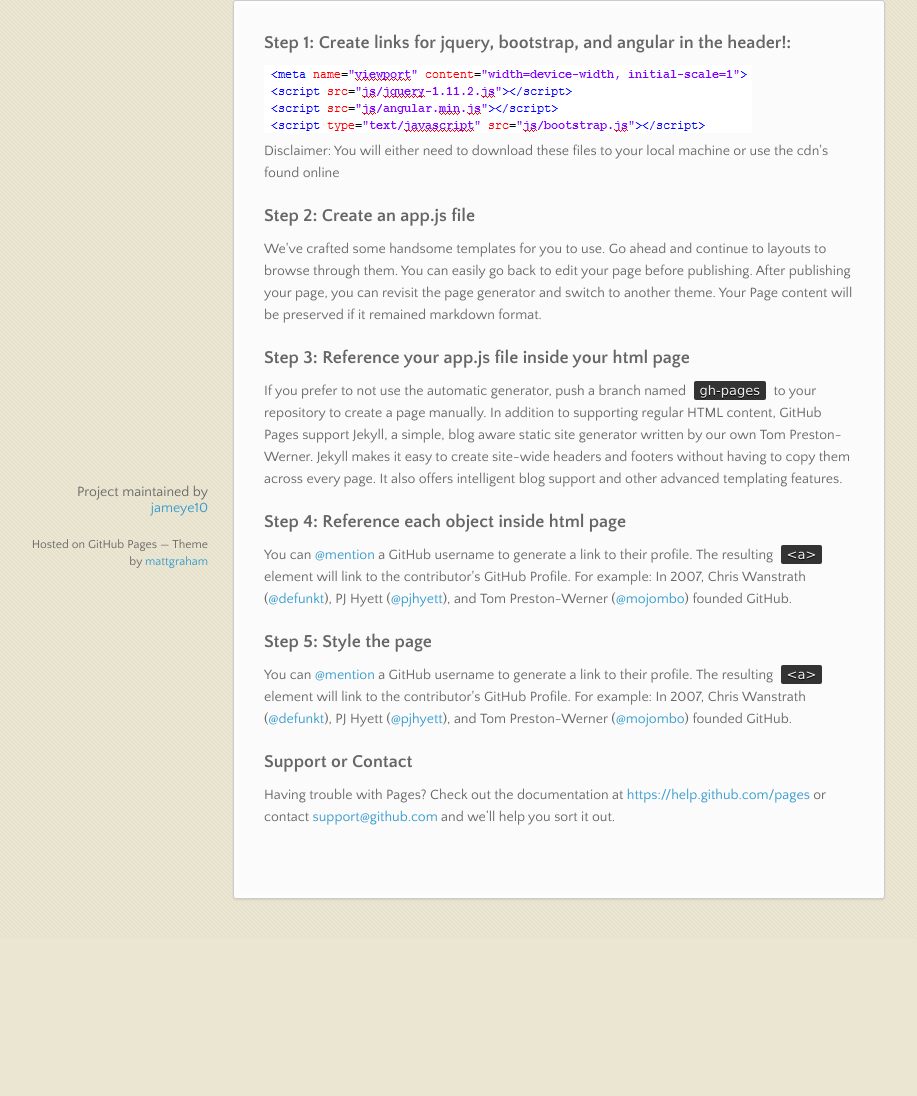
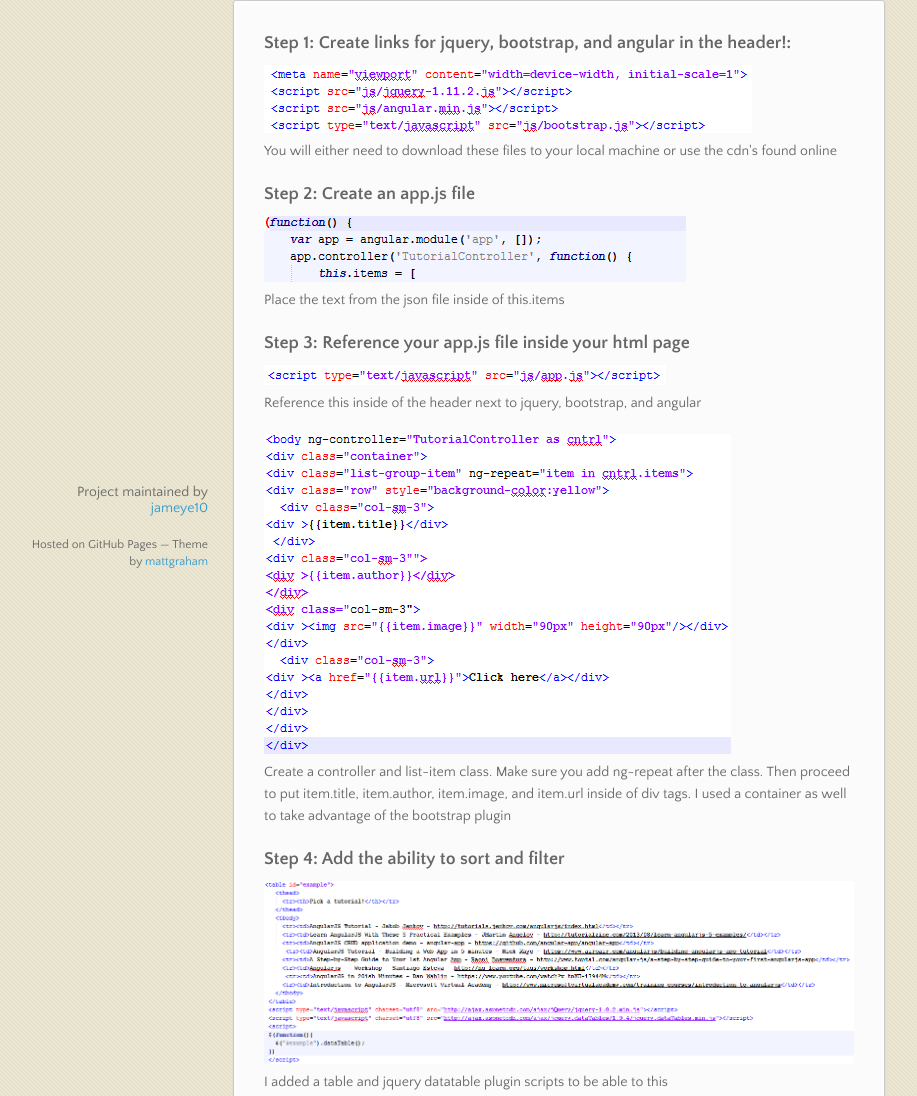
Before and after one commit to jameye10/homework6, a plain HTML site: page index.html in a window 1280 px wide. Shown: the part 190-1286 px from the top of the page, without its empty margins (82-999 px from the left). Before the commit the page ends 1129 px from the top, so only its background shows below. Drawn offline with nearby package versions, Linux system fonts and the light colour scheme.

Commit message:
updated files again

```diff
--- a/index.html
+++ b/index.html
@@ -44,27 +44,37 @@
 
 <img src="step1.png" alt="Step 1 Picture">
 
-<p>Disclaimer: You will either need to download these files to your local machine or use the cdn's found online</p>
+<p>You will either need to download these files to your local machine or use the cdn's found online</p>
 
 <h3>
 <a id="designer-templates" class="anchor" href="#designer-templates" aria-hidden="true"><span class="octicon octicon-link"></span></a>Step 2: Create an app.js file</h3>
 
-<p>We've crafted some handsome templates for you to use. Go ahead and continue to layouts to browse through them. You can easily go back to edit your page before publishing. After publishing your page, you can revisit the page generator and switch to another theme. Your Page content will be preserved if it remained markdown format.</p>
+<img src="step2.png" alt="Step 2 Picture">
+
+<p>Place the text from the json file inside of this.items</p>
 
 <h3>
 <a id="rather-drive-stick" class="anchor" href="#rather-drive-stick" aria-hidden="true"><span class="octicon octicon-link"></span></a>Step 3: Reference your app.js file inside your html page</h3>
 
-<p>If you prefer to not use the automatic generator, push a branch named <code>gh-pages</code> to your repository to create a page manually. In addition to supporting regular HTML content, GitHub Pages support Jekyll, a simple, blog aware static site generator written by our own Tom Preston-Werner. Jekyll makes it easy to create site-wide headers and footers without having to copy them across every page. It also offers intelligent blog support and other advanced templating features.</p>
+<img src="step3.png" alt="Step 3 Picture">
+
+<p>Reference this inside of the header next to jquery, bootstrap, and angular</p>
+
+<img src="step3a.png" alt="Step 3a Picture">
+
+<p>Create a controller and list-item class. Make sure you add ng-repeat after the class. Then proceed to put item.title, item.author, item.image, and item.url inside of div tags. I used a container as well to take advantage of the bootstrap plugin</p>
 
 <h3>
-<a id="authors-and-contributors" class="anchor" href="#authors-and-contributors" aria-hidden="true"><span class="octicon octicon-link"></span></a>Step 4: Reference each object inside html page</h3>
+<a id="authors-and-contributors" class="anchor" href="#authors-and-contributors" aria-hidden="true"><span class="octicon octicon-link"></span></a>Step 4: Add the ability to sort and filter</h3>
 
-<p>You can <a href="https://github.com/blog/821" class="user-mention">@mention</a> a GitHub username to generate a link to their profile. The resulting <code>&lt;a&gt;</code> element will link to the contributor's GitHub Profile. For example: In 2007, Chris Wanstrath (<a href="https://github.com/defunkt" class="user-mention">@defunkt</a>), PJ Hyett (<a href="https://github.com/pjhyett" class="user-mention">@pjhyett</a>), and Tom Preston-Werner (<a href="https://github.com/mojombo" class="user-mention">@mojombo</a>) founded GitHub.</p>
+<img src="step4.png" alt="Step 4 Picture">
+
+<p>I added a table and jquery datatable plugin scripts to be able to this</p>
 
 <h3>
 <a id="authors-and-contributors" class="anchor" href="#authors-and-contributors" aria-hidden="true"><span class="octicon octicon-link"></span></a>Step 5: Style the page</h3>
 
-<p>You can <a href="https://github.com/blog/821" class="user-mention">@mention</a> a GitHub username to generate a link to their profile. The resulting <code>&lt;a&gt;</code> element will link to the contributor's GitHub Profile. For example: In 2007, Chris Wanstrath (<a href="https://github.com/defunkt" class="user-mention">@defunkt</a>), PJ Hyett (<a href="https://github.com/pjhyett" class="user-mention">@pjhyett</a>), and Tom Preston-Werner (<a href="https://github.com/mojombo" class="user-mention">@mojombo</a>) founded GitHub.</p>
+<p>Take advantage of css, bootstrap, and jquery datatable to style the page however you would like! Have fun!</p>
 
 <h3>
 <a id="support-or-contact" class="anchor" href="#support-or-contact" aria-hidden="true"><span class="octicon octicon-link"></span></a>Support or Contact</h3>
```
Also changed, not shown: step2.png (added), step3.png (added), step3a.png (added), step4.png (added).
